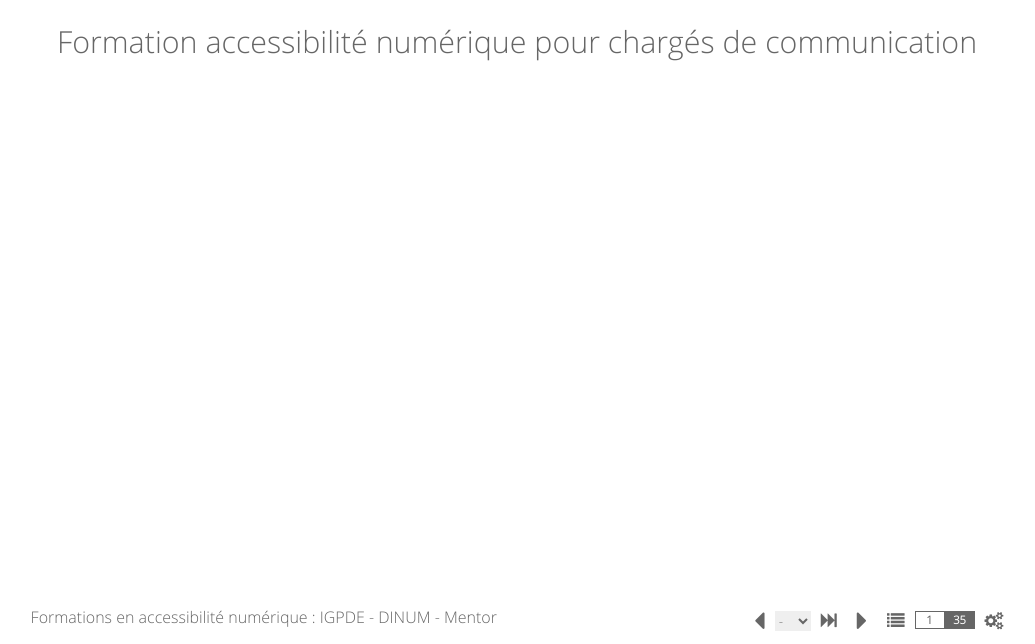
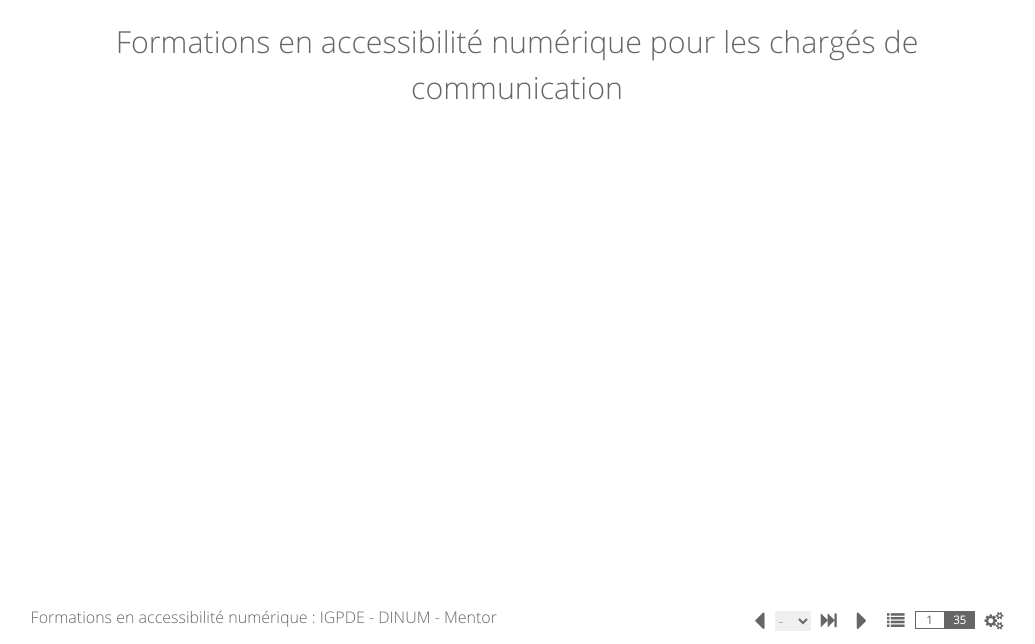
Before and after one commit to Alexmacapple/formation, a website: page formations.htm in a window 1280 px wide. Shown: the part 156-800 px from the top of the page, without its empty margins (123-1158 px from the left). Drawn offline with Linux system fonts and the light colour scheme.

Commit message:
Mise à jour de la présentation avec la date correcte de la formation DGFIP

```diff
--- a/formations.htm
+++ b/formations.htm
@@ -55,7 +55,7 @@
 
 				<section class="slide couv">
 					<h2>ministère de l'économie et des finances</h2>
-					<p>Formation accessibilité numérique pour chargés de communication</p>
+					<p>Formations en accessibilité numérique pour les chargés de communication</p>
 				</section>
 
 
```
